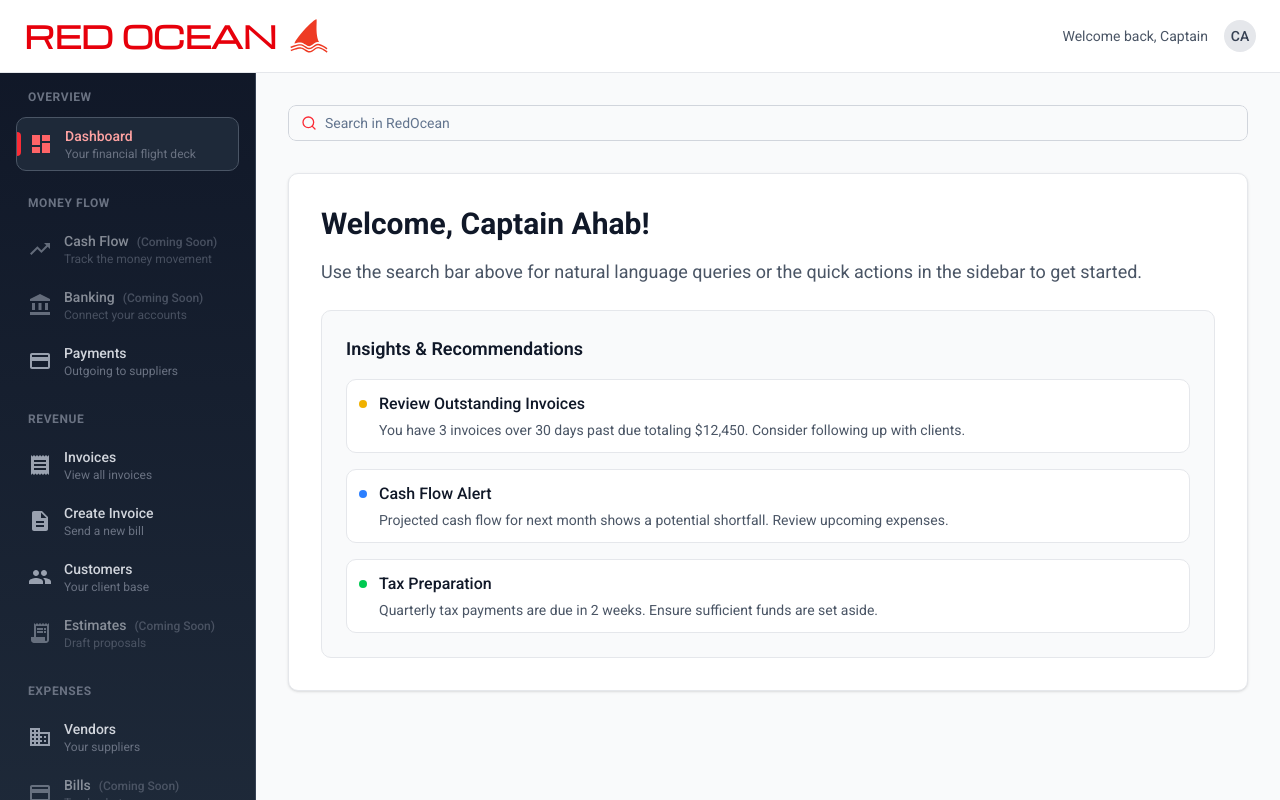
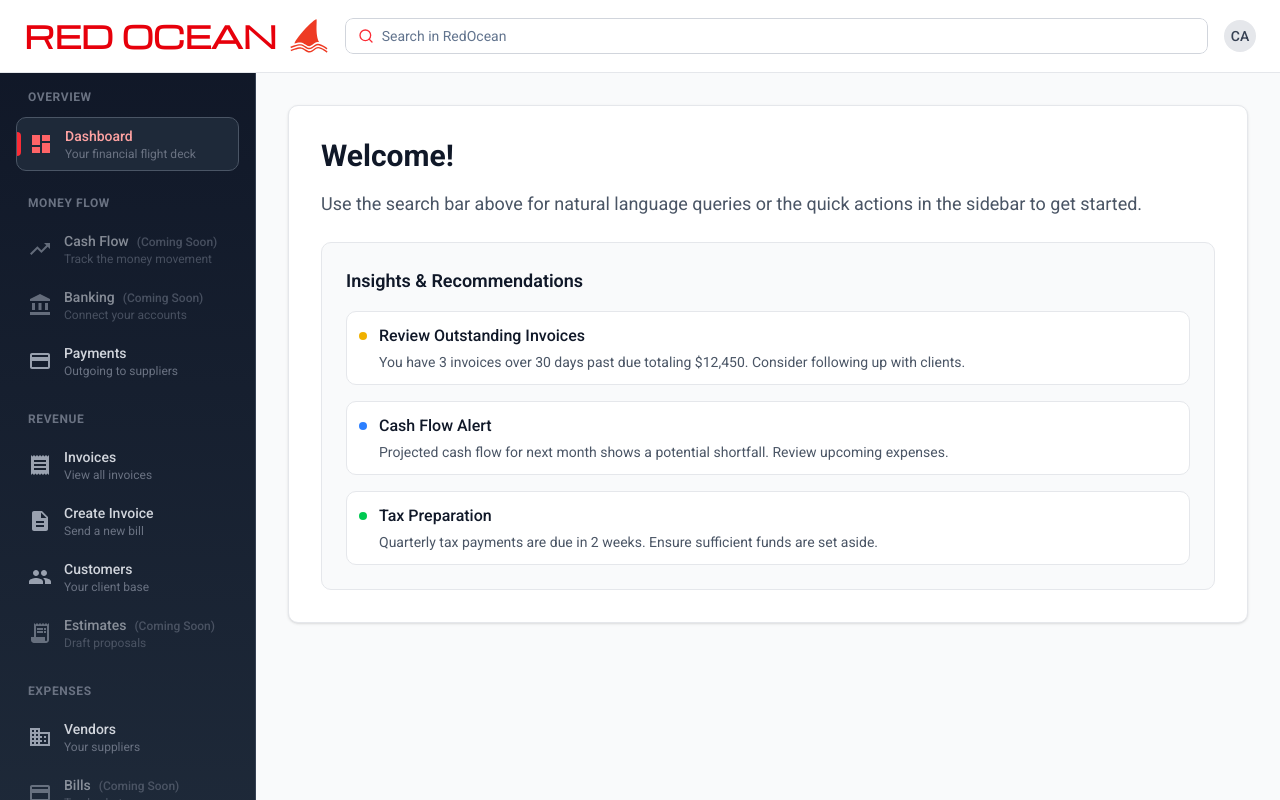
Before and after one commit to derek-young/redocean, a Next.js app in the folder frontend/: page / in a window 1280 px wide. Shown: the top 800 px of the page. Built offline with nearby package versions, Linux system fonts and the light colour scheme.

Commit message:
Move the searchbar to the header

```diff
--- a/frontend/src/app/page.tsx
+++ b/frontend/src/app/page.tsx
@@ -1,20 +1,9 @@
-"use client";
-
-import SearchBar from "@/components/search/SearchBar";
-import { SearchProvider } from "@/context/SearchContext";
-
-function Home() {
+export default function Home() {
   return (
-    <>
-      <div className="flex justify-start mb-8">
-        <div className="w-full ">
-          <SearchBar />
-        </div>
-      </div>
     <div>
       <div className="bg-white dark:bg-gray-800 rounded-lg shadow-sm border border-gray-200 dark:border-gray-700 p-8">
         <h1 className="text-3xl font-bold text-gray-900 dark:text-gray-100 mb-4">
-            Welcome, Captain Ahab!
+          Welcome!
         </h1>
         <p className="text-gray-600 dark:text-gray-300 text-lg mb-6">
           Use the search bar above for natural language queries or the quick
@@ -68,14 +57,5 @@ function Home() {
         </div>
       </div>
     </div>
-    </>
   );
 }
-
-export default function HomeWithSearchProvider() {
-  return (
-    <SearchProvider>
-      <Home />
-    </SearchProvider>
-  );
-}
--- a/frontend/src/components/Header.tsx
+++ b/frontend/src/components/Header.tsx
@@ -1,18 +1,22 @@
 import Link from "next/link";
 
 import Logo from "./Logo";
+import SearchBar from "./search/SearchBar";
 
 export default function Header() {
   return (
     <header className="bg-white dark:bg-gray-900 border-b border-gray-200 dark:border-gray-700 px-6 py-4">
-      <div className="flex items-center justify-between">
-        <Link href="/" className="hover:opacity-80 transition-opacity">
+      <div className="flex items-center gap-4">
+        <Link
+          href="/"
+          className="hover:opacity-80 transition-opacity flex-shrink-0"
+        >
           <Logo />
         </Link>
-        <div className="flex items-center space-x-4">
-          <div className="text-sm text-gray-600 dark:text-gray-300">
-            Welcome back, Captain
-          </div>
+        <div className="flex-1">
+          <SearchBar />
+        </div>
+        <div className="flex items-center space-x-4 flex-shrink-0">
           <div className="w-8 h-8 bg-gray-200 dark:bg-gray-700 rounded-full flex items-center justify-center">
             <span className="text-sm font-medium text-gray-700 dark:text-gray-300">
               CA
--- a/frontend/src/components/search/SearchBar.tsx
+++ b/frontend/src/components/search/SearchBar.tsx
@@ -1,5 +1,6 @@
+"use client";
+
 import { Anchor } from "lucide-react";
-import { useRef } from "react";
 
 import {
   Command,
@@ -9,7 +10,7 @@ import {
   CommandList,
 } from "@/components/ui/command";
 import type { HelpItem } from "@/context/SearchContext";
-import { useSearchContext } from "@/context/SearchContext";
+import { SearchProvider, useSearchContext } from "@/context/SearchContext";
 
 import Loading from "../Loading";
 
@@ -25,8 +26,6 @@ function SearchBar() {
     onSubmitSearch,
   } = useSearchContext();
 
-  const searchBarRef = useRef<HTMLDivElement>(null);
-
   const {
     customers = [],
     vendors = [],
@@ -35,19 +34,16 @@ function SearchBar() {
   } = results ?? {};
 
   return (
-    <div ref={searchBarRef} className="relative">
+    <div className="relative">
       <Command shouldFilter={false}>
         <CommandInput
           aria-label="Search"
           value={searchTerm}
           onValueChange={setSearchTerm}
           placeholder="Search in RedOcean"
-        />
-        {(isSearching || isSubmitting) && (
-          <div className="absolute right-3 top-1/2 transform -translate-y-1/2">
-            <Loading width={16} height={16} />
-          </div>
-        )}
+        >
+          {(isSearching || isSubmitting) && <Loading width={16} height={16} />}
+        </CommandInput>
         <CommandList>
           {customers.length > 0 && <CustomerResults customers={customers} />}
           {vendors.length > 0 && <VendorResults vendors={vendors} />}
@@ -68,4 +64,10 @@ function SearchBar() {
   );
 }
 
-export default SearchBar;
+export default function SearchBarWithProvider() {
+  return (
+    <SearchProvider>
+      <SearchBar />
+    </SearchProvider>
+  );
+}
--- a/frontend/src/components/ui/command.tsx
+++ b/frontend/src/components/ui/command.tsx
@@ -62,8 +62,11 @@ function CommandDialog({
 
 function CommandInput({
   className,
+  children,
   ...props
-}: React.ComponentProps<typeof CommandPrimitive.Input>) {
+}: React.ComponentProps<typeof CommandPrimitive.Input> & {
+  children?: React.ReactNode;
+}) {
   return (
     <div
       data-slot="command-input-wrapper"
@@ -78,6 +81,7 @@ function CommandInput({
         )}
         {...props}
       />
+      {children}
     </div>
   );
 }
```
Lines whose indentation alone changed are shown as unchanged.
